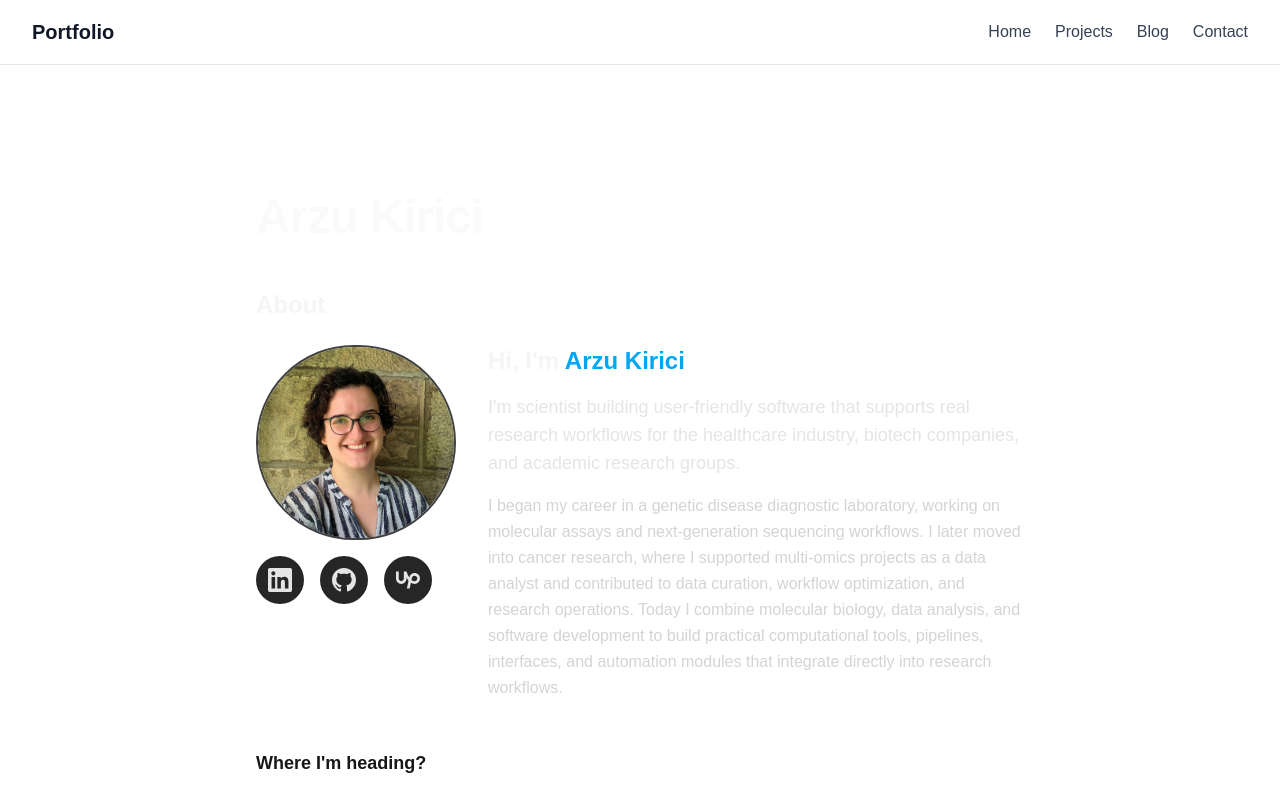
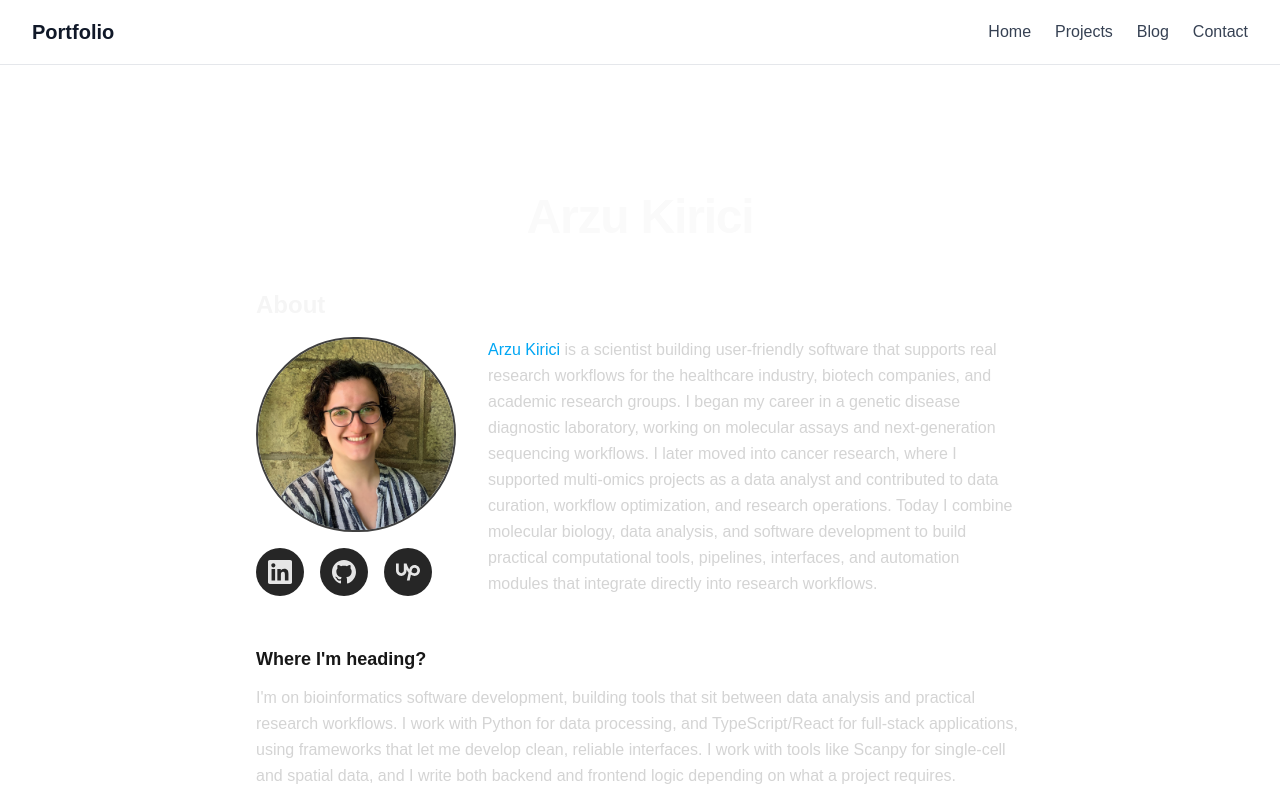
Before and after one commit to agkirici/agkirici.github.io, a Next.js app: page / in a window 1280 px wide. Shown: the top 793 px of the page. Built offline with nearby package versions, Linux system fonts and the light colour scheme.

Commit message:
Update homepage layout: center name, remove greeting, start About section directly

```diff
--- a/app/page.tsx
+++ b/app/page.tsx
@@ -29,8 +29,8 @@ export default function HomePage() {
   return (
     <main className="min-h-screen px-4 py-12 md:py-16">
       <div className="mx-auto max-w-3xl space-y-12">
-        {/* Name Header */}
-        <header>
+        {/* Name Header - Centered */}
+        <header className="text-center">
           <h1 className="text-4xl font-bold tracking-tight sm:text-5xl text-neutral-50">
             Arzu Kirici
           </h1>
@@ -38,7 +38,7 @@ export default function HomePage() {
 
         {/* About Section */}
         <section>
-          <h2 className="text-2xl font-semibold mb-6 text-neutral-100">About</h2>
+          <h2 className="text-2xl font-semibold mb-4 text-neutral-100">About</h2>
 
           <div className="flex flex-col md:flex-row gap-8">
             {/* Profile Picture and Social Media - Left Side */}
@@ -112,18 +112,10 @@ export default function HomePage() {
 
             {/* Text Content - Right Side */}
             <div className="flex-1 space-y-4">
-              <h3 className="text-2xl font-semibold text-neutral-100">
-                Hi, I&apos;m <span className="text-sky-500">Arzu Kirici</span>
-              </h3>
-
-              <p className="text-lg font-medium text-neutral-200">
-                I&apos;m scientist building user-friendly software that supports real
+              <p className="text-neutral-300 leading-relaxed">
+                <span className="text-sky-500">Arzu Kirici</span> is a scientist building user-friendly software that supports real
                 research workflows for the healthcare industry, biotech companies,
-                and academic research groups.
-              </p>
-
-              <p className="text-neutral-300 leading-relaxed">
-                I began my career in a genetic disease diagnostic laboratory, working on molecular assays and next-generation sequencing workflows.
+                and academic research groups. I began my career in a genetic disease diagnostic laboratory, working on molecular assays and next-generation sequencing workflows.
                 I later moved into cancer research, where I supported multi-omics projects as a data analyst and contributed to data curation, workflow optimization, and research operations.
                 Today I combine molecular biology, data analysis, and software development to build practical computational tools, pipelines,
                 interfaces, and automation modules that integrate directly into research workflows.
```
